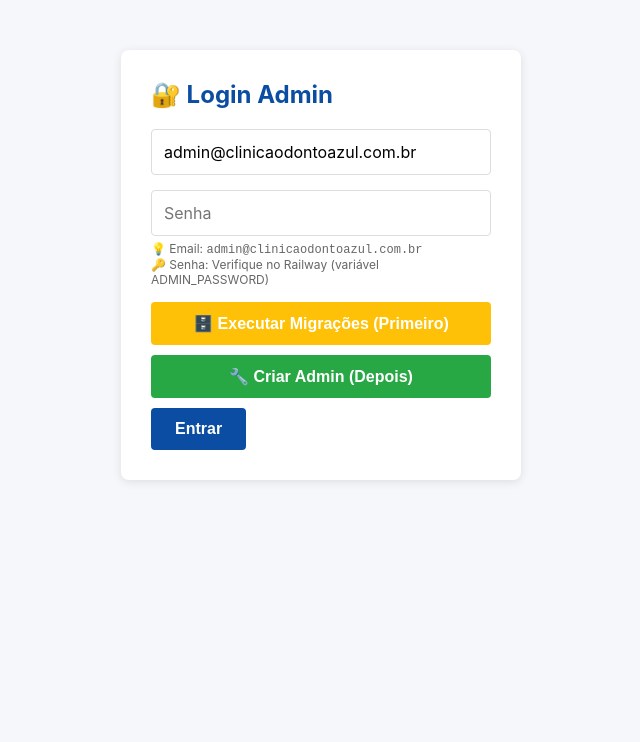
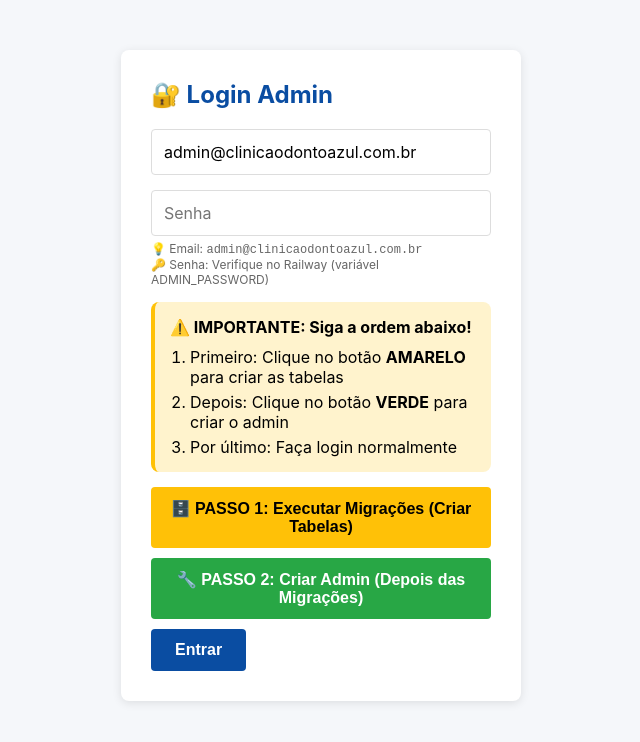
Before and after one commit to marcosg432/clinica_numero-7, a website: page admin.html in a window 1280 px wide. Shown: the whole page, without its empty margins (319-959 px from the left). Drawn offline with Linux system fonts and the light colour scheme.

Commit message:
Melhorar interface do admin para deixar ordem de execução mais clara

```diff
--- a/admin.html
+++ b/admin.html
@@ -313,8 +313,16 @@
       🔑 Senha: Verifique no Railway (variável ADMIN_PASSWORD)
     </p>
     <!-- ⚠️ BOTÕES TEMPORÁRIOS - REMOVER APÓS USO ⚠️ -->
-    <button onclick="executarMigracoes()" style="background: #ffc107; margin-bottom: 10px; width: 100%;">🗄️ Executar Migrações (Primeiro)</button>
-    <button onclick="criarAdmin()" style="background: #28a745; margin-bottom: 10px; width: 100%;">🔧 Criar Admin (Depois)</button>
+    <div style="background: #fff3cd; padding: 15px; border-radius: 8px; margin-bottom: 15px; border-left: 4px solid #ffc107;">
+      <strong>⚠️ IMPORTANTE: Siga a ordem abaixo!</strong>
+      <ol style="margin: 10px 0 0 20px; padding: 0;">
+        <li style="margin-bottom: 5px;">Primeiro: Clique no botão <strong>AMARELO</strong> para criar as tabelas</li>
+        <li style="margin-bottom: 5px;">Depois: Clique no botão <strong>VERDE</strong> para criar o admin</li>
+        <li>Por último: Faça login normalmente</li>
+      </ol>
+    </div>
+    <button onclick="executarMigracoes()" style="background: #ffc107; color: #000; font-weight: bold; margin-bottom: 10px; width: 100%; padding: 12px; font-size: 16px;">🗄️ PASSO 1: Executar Migrações (Criar Tabelas)</button>
+    <button onclick="criarAdmin()" style="background: #28a745; margin-bottom: 10px; width: 100%; padding: 12px; font-size: 16px;">🔧 PASSO 2: Criar Admin (Depois das Migrações)</button>
     <button onclick="login()">Entrar</button>
   </div>
 
```
